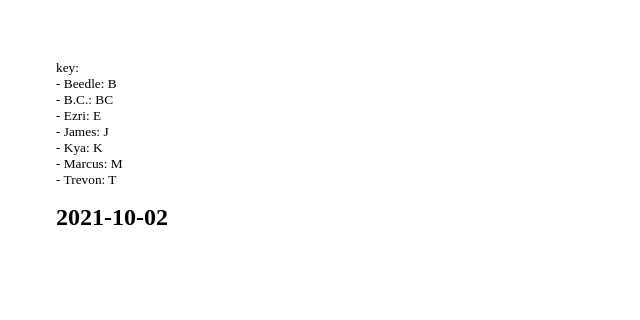
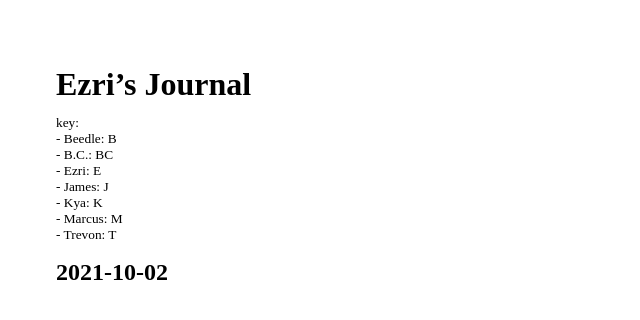
Before and after one commit to LeonBaram/LeonBaram.github.io, a plain HTML site: page index.html in a window 1280 px wide. Shown: the whole page, without its empty margins (0-640 px from the left). Drawn offline with Linux system fonts and the light colour scheme.

Commit message:
updated notes

```diff
--- a/index.html
+++ b/index.html
@@ -5,6 +5,7 @@ p, li { white-space: pre-wrap; }
 <table style="-qt-table-type: root; margin-top:45px; margin-bottom:45px; margin-left:45px; margin-right:45px;">
 <tr>
 <td style="border: none;">
+<h1 style=" margin-top:18px; margin-bottom:12px; margin-left:0px; margin-right:0px; -qt-block-indent:0; text-indent:0px;"><span style=" font-size:xx-large; font-weight:600;">Ezri’s Journal</span> </h1>
 <p style=" margin-top:12px; margin-bottom:12px; margin-left:0px; margin-right:0px; -qt-block-indent:0; text-indent:0px;">key:<br />- Beedle: B<br />- B.C.: BC<br />- Ezri: E<br />- James: J<br />- Kya: K<br />- Marcus: M<br />- Trevon: T </p>
 <h2 style=" margin-top:16px; margin-bottom:12px; margin-left:0px; margin-right:0px; -qt-block-indent:0; text-indent:0px;"><span style=" font-size:x-large; font-weight:600;">2021-10-02</span> </h2>
 <p style="-qt-paragraph-type:empty; margin-top:0px; margin-bottom:0px; margin-left:0px; margin-right:0px; -qt-block-indent:0; text-indent:0px;"><br /></p></td></tr></table></body></html>
```
